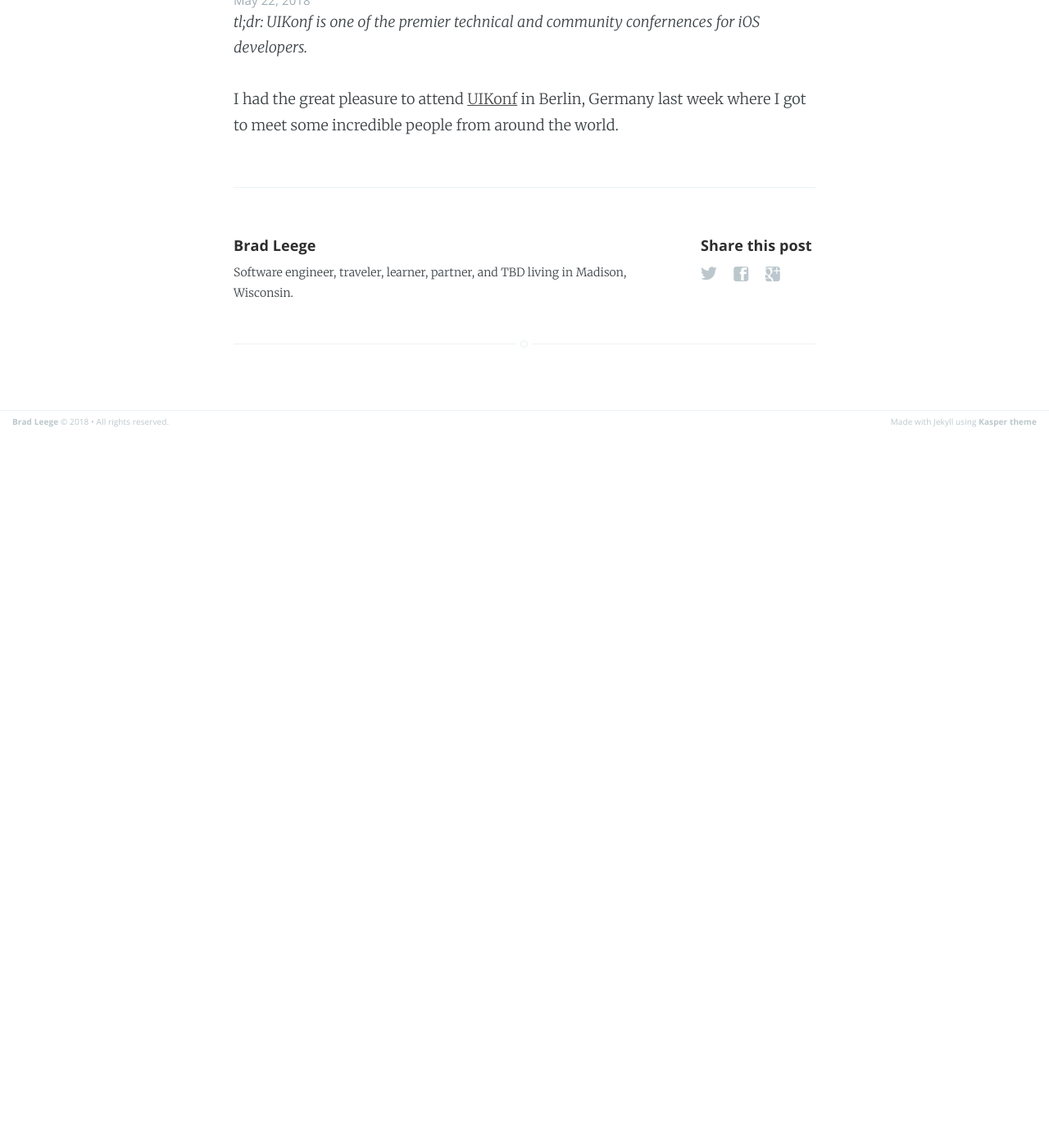
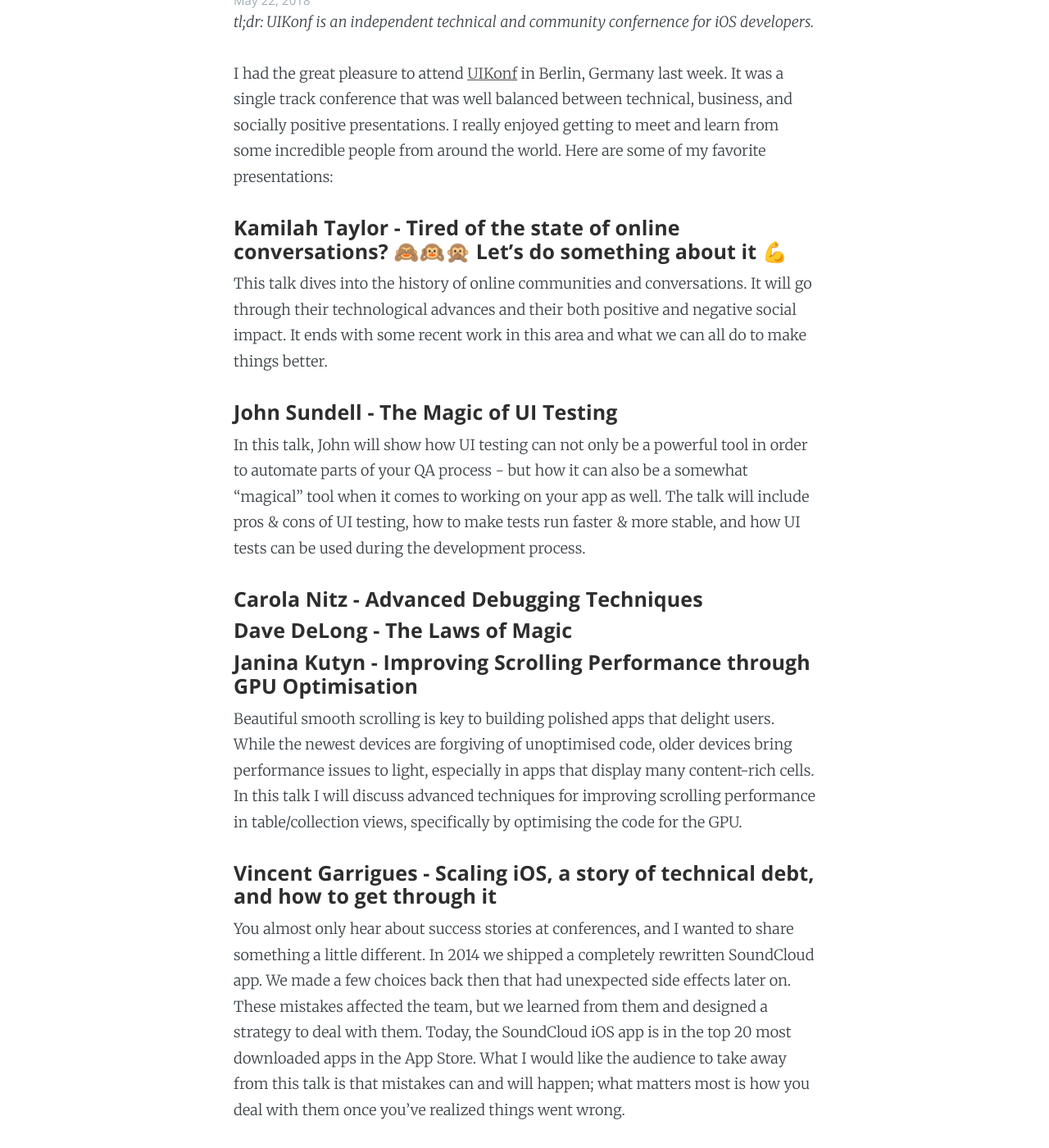
Before and after one commit to bleege/bleege.github.io, a Jekyll site: the page built from _posts/2018-05-22-uikonf.md, in a window 1280 px wide and 1400 px high, scrolled down 248 px. Shown: the whole window at 82% size. Built offline with Jekyll 4.4.1, drawn with Linux system fonts in a browser that asks for light colours; before the commit the page ends 900 px from its top, so only the background shows below that; some of the changed text lies outside the part shown.

Commit message:
Adding highlighted talks

```diff
--- a/_posts/2018-05-22-uikonf.md
+++ b/_posts/2018-05-22-uikonf.md
@@ -1,10 +1,11 @@
 ---
 layout: post
-title: Community at UIKonf
+title: UIKonf 2018 Review
 tags:
 - apple
 - berlin
 - community
+- conferences
 - germany
 - iphone
 - ios
@@ -14,11 +15,34 @@
 - uikonf
 ---
 
-_tl;dr: UIKonf is one of the premier technical and community confernences for iOS developers._
+_tl;dr: UIKonf is an independent technical and community confernence for iOS developers._
 
 <!--excerpt.start-->
-I had the great pleasure to attend [UIKonf](http://www.uikonf.com) in Berlin, Germany last week where I got to meet some incredible people from around the world.
+I had the great pleasure to attend [UIKonf](http://www.uikonf.com) in Berlin, Germany last week.  It was a single track conference that was well balanced between technical, business, and socially positive presentations.  I really enjoyed getting to meet and learn from some incredible people from around the world.  Here are some of my favorite presentations:
 <!--excerpt.end-->
 
 
+#### Kamilah Taylor - Tired of the state of online conversations? 🙈🙉🙊 Let’s do something about it 💪
+
+This talk dives into the history of online communities and conversations. It will go through their technological advances and their both positive and negative social impact. It ends with some recent work in this area and what we can all do to make things better.
+
+#### John Sundell - The Magic of UI Testing
+
+In this talk, John will show how UI testing can not only be a powerful tool in order to automate parts of your QA process - but how it can also be a somewhat “magical” tool when it comes to working on your app as well. The talk will include pros & cons of UI testing, how to make tests run faster & more stable, and how UI tests can be used during the development process.
+
+#### Carola Nitz - Advanced Debugging Techniques
+
+#### Dave DeLong - The Laws of Magic
+
+#### Janina Kutyn - Improving Scrolling Performance through GPU Optimisation
+
+Beautiful smooth scrolling is key to building polished apps that delight users. While the newest devices are forgiving of unoptimised code, older devices bring performance issues to light, especially in apps that display many content-rich cells. In this talk I will discuss advanced techniques for improving scrolling performance in table/collection views, specifically by optimising the code for the GPU.
+
+#### Vincent Garrigues - Scaling iOS, a story of technical debt, and how to get through it
+
+You almost only hear about success stories at conferences, and I wanted to share something a little different. In 2014 we shipped a completely rewritten SoundCloud app. We made a few choices back then that had unexpected side effects later on. These mistakes affected the team, but we learned from them and designed a strategy to deal with them. Today, the SoundCloud iOS app is in the top 20 most downloaded apps in the App Store. What I would like the audience to take away from this talk is that mistakes can and will happen; what matters most is how you deal with them once you’ve realized things went wrong.
+
+
+The entire set of conference presentations are [also available on YouTube](https://www.youtube.com/watch?v=Nx0cKEQcbz4&list=PLdr22uU_wISohI7PIhzq0gotGfKZl1lGo).
+
 <!-- https://www.youtube.com/watch?v=Nx0cKEQcbz4&list=PLdr22uU_wISohI7PIhzq0gotGfKZl1lGo -->
```
